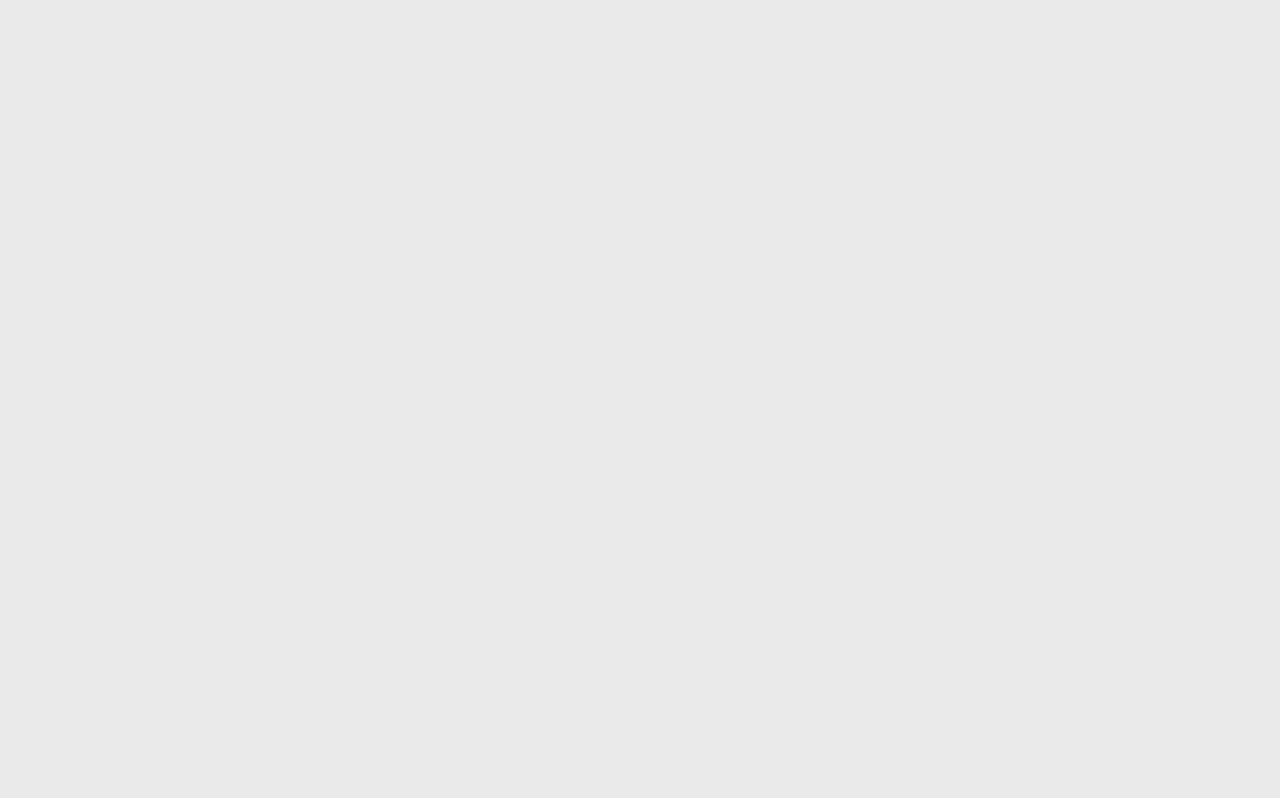
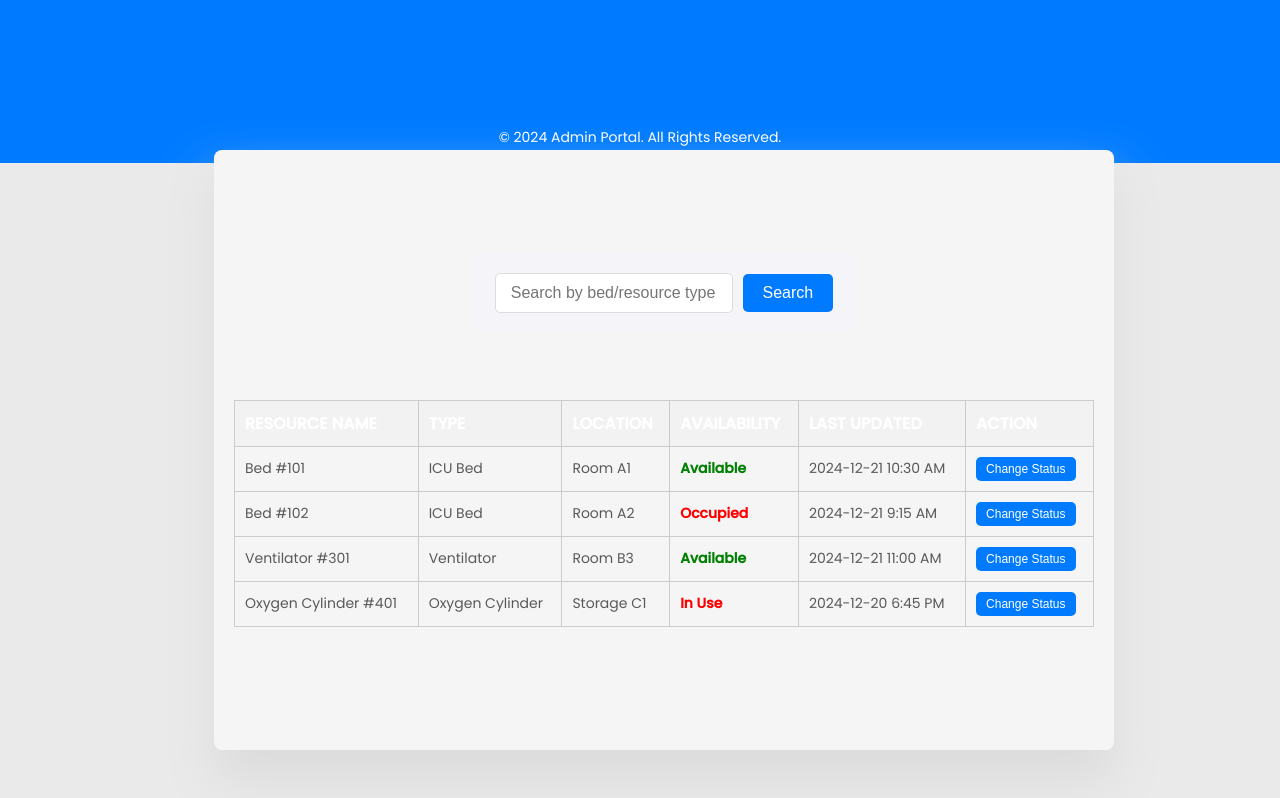
Before and after one commit to Beaula-kathleen/Patient-and-hospital-management-proj, a React (Create React App) app: page /Admin/Emergency in a window 1280 px wide. Before the commit this address had no page. Built offline with nearby package versions, Linux system fonts and the light colour scheme.

Commit message:
WIP Emergency admin

```diff
--- a/package.json
+++ b/package.json
@@ -9,8 +9,8 @@
     "cra-template": "1.2.0",
     "react": "^19.0.0",
     "react-dom": "^19.0.0",
-    "react-router": "^7.0.2",
-    "react-router-dom": "^7.0.2",
+    "react-router": "^7.1.0",
+    "react-router-dom": "^7.1.0",
     "react-scripts": "5.0.1"
   },
   "scripts": {
--- a/src/constant/routes.js
+++ b/src/constant/routes.js
@@ -1,3 +1,5 @@
+import EmergencyResourceAllocation from "../pages/Admin/EmergencyResourceAllocation";
+import Operations from "../pages/Doctor/Operations";
 import Home from "../pages/Home";
 import Specialist from "../pages/Specialist";
 import Specialty from "../pages/Specialty";
@@ -9,4 +11,6 @@ export const routeItems = [
     path: "/spec",
     element: <Specialist />,
   },
+ { path: "/Doctor/operation",element:<Operations/>},
+ { path: "/Admin/Emergency",element:<EmergencyResourceAllocation/>}
 ];
--- /dev/null
+++ b/src/pages/Admin/EmergencyResourceAllocation.js
@@ -0,0 +1,102 @@
+import React from 'react'
+import "../../styles/Admin/emeregencyResourceAllocation.modules.css"
+function EmergencyResourceAllocation() {
+    // function searchResource() {
+    //     const input = document.getElementById("searchInput").value.toUpperCase();
+    //     const table = document.getElementById("resourceTable");
+    //     const rows = table.getElementsByTagName("tr");
+    //     for (let i = 1; i < rows.length; i++) {
+    //         const cells = rows[i].getElementsByTagName("td");
+    //         let match = false;
+    //         for (let j = 0; j < cells.length; j++) {
+    //             if (cells[j].innerText.toUpperCase().includes(input)) {
+    //                 match = true;
+    //                 break;
+    //             }
+    //         }
+    //         rows[i].style.display = match ? "" : "none";
+    //     }
+    // }
+
+    // function toggleStatus(button) {
+    //     const row = button.closest("tr");
+    //     const statusCell = row.cells[3];
+    //     const timeCell = row.cells[4];
+    //     const currentTime = new Date().toLocaleString();
+
+    //     if (statusCell.classList.contains("available")) {
+    //         statusCell.classList.remove("available");
+    //         statusCell.classList.add("occupied");
+    //         statusCell.innerText = "Occupied";
+    //     } else {
+    //         statusCell.classList.remove("occupied");
+    //         statusCell.classList.add("available");
+    //         statusCell.innerText = "Available";
+    //     }
+    //     timeCell.innerText = currentTime;
+    // }
+
+    return (
+        <div> <header>
+            <h1>Admin Portal - Emergency Resource Allocation</h1>
+        </header>
+            <div class="container">
+                <div class="search-bar">
+                    <input type="text" id="searchInput" placeholder="Search by bed/resource type or status" />
+                    <button onclick="searchResource()">Search</button>
+                </div>
+                <table id="resourceTable">
+                    <thead>
+                        <tr>
+                            <th>Resource Name</th>
+                            <th>Type</th>
+                            <th>Location</th>
+                            <th>Availability</th>
+                            <th>Last Updated</th>
+                            <th>Action</th>
+                        </tr>
+                    </thead>
+                    <tbody>
+                        <tr>
+                            <td>Bed #101</td>
+                            <td>ICU Bed</td>
+                            <td>Room A1</td>
+                            <td class="available">Available</td>
+                            <td>2024-12-21 10:30 AM</td>
+                            <td><button class="update-btn" onclick="toggleStatus(this)">Change Status</button></td>
+                        </tr>
+                        <tr>
+                            <td>Bed #102</td>
+                            <td>ICU Bed</td>
+                            <td>Room A2</td>
+                            <td class="occupied">Occupied</td>
+                            <td>2024-12-21 9:15 AM</td>
+                            <td><button class="update-btn" onclick="toggleStatus(this)">Change Status</button></td>
+                        </tr>
+                        <tr>
+                            <td>Ventilator #301</td>
+                            <td>Ventilator</td>
+                            <td>Room B3</td>
+                            <td class="available">Available</td>
+                            <td>2024-12-21 11:00 AM</td>
+                            <td><button class="update-btn" onclick="toggleStatus(this)">Change Status</button></td>
+                        </tr>
+                        <tr>
+                            <td>Oxygen Cylinder #401</td>
+                            <td>Oxygen Cylinder</td>
+                            <td>Storage C1</td>
+                            <td class="occupied">In Use</td>
+                            <td>2024-12-20 6:45 PM</td>
+                            <td><button class="update-btn" onclick="toggleStatus(this)">Change Status</button></td>
+                        </tr>
+                    </tbody>
+                </table>
+            </div>
+            <footer class="footer">
+                © 2024 Admin Portal. All Rights Reserved.
+            </footer>
+        </div>
+    )
+}
+
+export default EmergencyResourceAllocation
--- /dev/null
+++ b/src/pages/Doctor/Operations.js
@@ -0,0 +1,45 @@
+import React from 'react'
+import "../../styles/Doctor/operation.modules.css";
+
+function Operations() {
+    // function addNewScheduleRow() {
+    //     const table = document.getElementById('scheduleTable');
+    //     const newRow = table.insertRow();
+
+    //     const cell1 = newRow.insertCell(0);
+    //     const cell2 = newRow.insertCell(1);
+    //     const cell3 = newRow.insertCell(2);
+    //     const cell4 = newRow.insertCell(3);
+
+    //     cell1.innerHTML = `<input type='text' placeholder='Date' />`;
+    //     cell2.innerHTML = `<input type='text' placeholder='Time' />`;
+    //     cell3.innerHTML = `<input type='text' placeholder='Patient Name' />`;
+    //     cell4.innerHTML = `<input type='text' placeholder='Surgeon' />`;
+    // }
+    return (
+        <div>
+            <div class="container">
+                <h1>Operation Schedule</h1>
+
+                <table id="scheduleTable">
+                    <thead>
+                        <tr>
+                            <th>Date</th>
+                            <th>Time</th>
+                            <th>Patient Name</th>
+                            <th>Surgeon</th>
+                        </tr>
+                    </thead>
+                    <tbody>
+                    </tbody>
+                </table>
+
+                <div class="button-container">
+                    <button class="add-button" onclick="addNewScheduleRow()">Add New Schedule</button>
+                </div>
+            </div>
+        </div>
+    )
+}
+
+export default Operations;
--- /dev/null
+++ b/src/styles/Admin/emeregencyResourceAllocation.modules.css
@@ -0,0 +1,121 @@
+* {
+    margin: 0;
+    padding: 0;
+    box-sizing: border-box;
+}
+body {
+    font-family: 'Arial', sans-serif;
+    background: linear-gradient(to right, #89f7fe, #66a6ff);
+    color: #333;
+}
+header {
+    background-color: #007bff;
+    padding: 1rem;
+    text-align: center;
+    color: #fff;
+    box-shadow: 0 4px 6px rgba(0, 0, 0, 0.1);
+}
+header h1 {
+    font-size: 2rem;
+    font-weight: bold;
+}
+.container {
+    margin: 20px auto;
+    max-width: 90%;
+    background-color: #fff;
+    border-radius: 8px;
+    box-shadow: 0 4px 6px rgba(0, 0, 0, 0.1);
+    overflow: hidden;
+}
+.search-bar {
+    display: flex;
+    justify-content: center;
+    align-items: center;
+    padding: 20px;
+    background: #f4f4f9;
+}
+.search-bar input {
+    padding: 10px 15px;
+    width: 70%;
+    font-size: 16px;
+    border: 1px solid #ddd;
+    border-radius: 5px;
+    outline: none;
+    transition: all 0.3s ease;
+}
+.search-bar input:focus {
+    border-color: #007bff;
+}
+.search-bar button {
+    margin-left: 10px;
+    padding: 10px 20px;
+    background-color: #007bff;
+    color: #fff;
+    border: none;
+    border-radius: 5px;
+    cursor: pointer;
+    font-size: 16px;
+    transition: background 0.3s ease;
+}
+.search-bar button:hover {
+    background-color: #0056b3;
+}
+table {
+    width: 100%;
+    border-collapse: collapse;
+    margin: 20px 0;
+    overflow: hidden;
+}
+th, td {
+    padding: 15px;
+    text-align: center;
+    border-bottom: 1px solid #ddd;
+}
+th {
+    background: #007bff;
+    color: #fff;
+    text-transform: uppercase;
+}
+tr:hover {
+    background: #f1f1f1;
+    transform: scale(1.01);
+    transition: all 0.3s ease;
+}
+td {
+    font-size: 14px;
+}
+.available {
+    color: green;
+    font-weight: bold;
+}
+.occupied {
+    color: red;
+    font-weight: bold;
+}
+.update-btn {
+    padding: 5px 10px;
+    background-color: #007bff;
+    color: white;
+    border: none;
+    border-radius: 5px;
+    cursor: pointer;
+    font-size: 12px;
+}
+.update-btn:hover {
+    background-color: #0056b3;
+}
+@media (max-width: 768px) {
+    .search-bar input {
+        width: 60%;
+    }
+    th, td {
+        font-size: 12px;
+    }
+}
+.footer {
+    text-align: center;
+    padding: 15px;
+    background: #007bff;
+    color: #fff;
+    font-size: 14px;
+}
--- /dev/null
+++ b/src/styles/Doctor/operation.modules.css
@@ -0,0 +1,48 @@
+body {
+    font-family: Arial, sans-serif;
+    background-color: #f8f9fa;
+    margin: 0;
+    padding: 0;
+}
+.container {
+    max-width: 900px;
+    margin: 50px auto;
+    padding: 20px;
+    background: #fff;
+    box-shadow: 0 4px 6px rgba(0, 0, 0, 0.1);
+    border-radius: 8px;
+}
+h1 {
+    text-align: center;
+    color: #007bff;
+}
+table {
+    width: 100%;
+    border-collapse: collapse;
+    margin-top: 20px;
+}
+table, th, td {
+    border: 1px solid #ccc;
+}
+th, td {
+    padding: 10px;
+    text-align: left;
+}
+th {
+    background-color: #f2f2f2;
+}
+.button-container {
+    margin-top: 20px;
+    text-align: center;
+}
+.add-button {
+    background-color: #28a745;
+    color: white;
+    padding: 10px 20px;
+    border: none;
+    border-radius: 4px;
+    cursor: pointer;
+}
+.add-button:hover {
+    background-color: #218838;
+}
```
Also changed, not shown: 1 other file (tests, documents, lock files or other folders).
